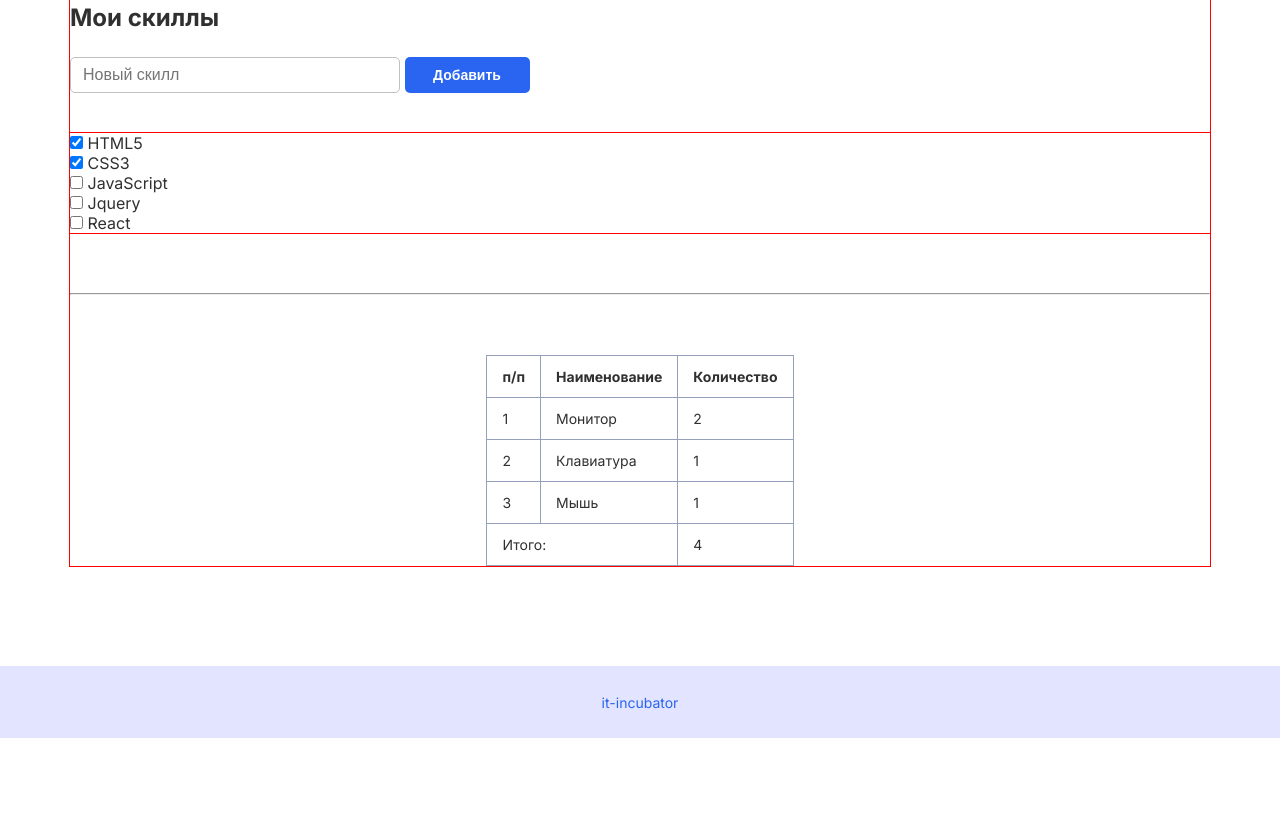
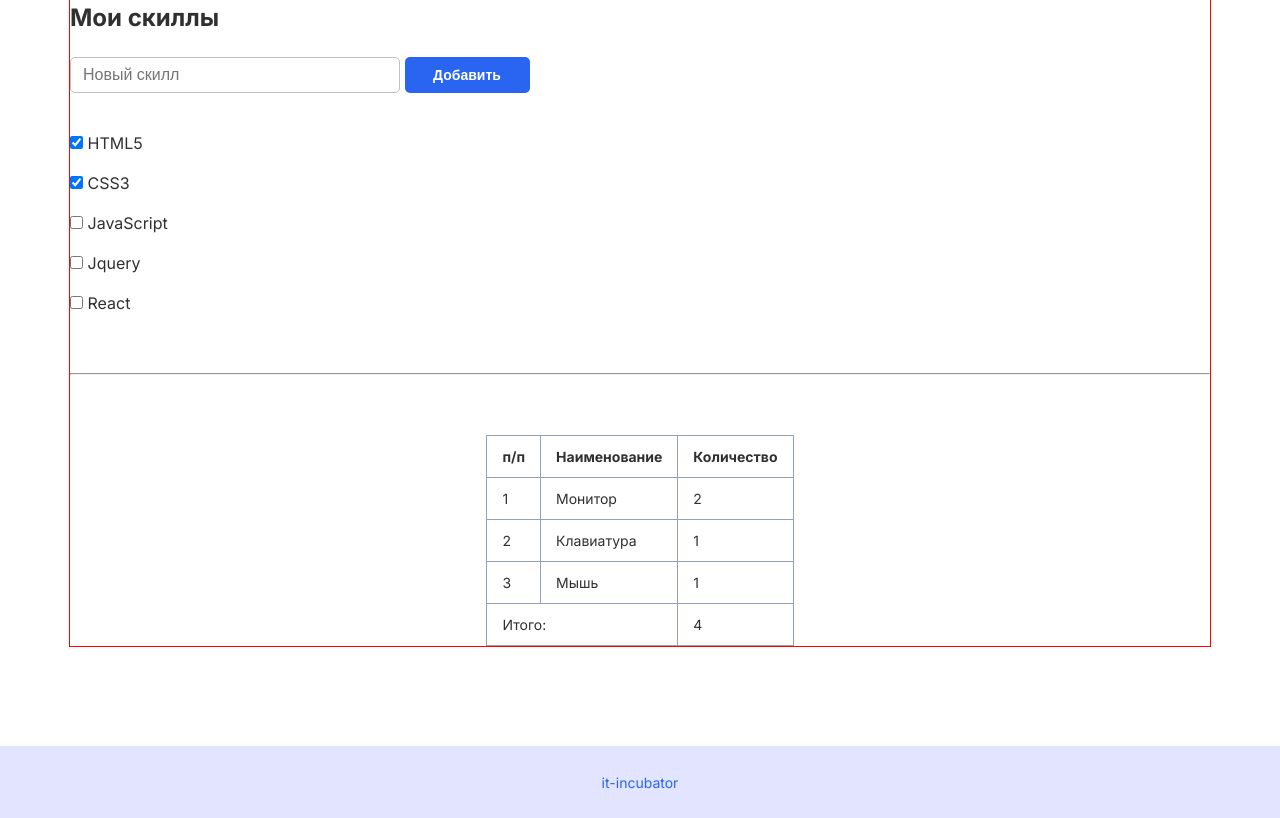
Before and after one commit to askmarrina/3-hw-with-auto-test-html-css-main, a plain HTML site: page index.html in a window 1280 px wide. Shown: the part 1288-2106 px from the top of the page. Before the commit the page ends 2026 px from the top, so only its background shows below. Drawn offline with Linux system fonts and the light colour scheme.

Commit message:
modification of third task-3

```diff
--- a/index.html
+++ b/index.html
@@ -61,8 +61,7 @@
 
                     <div class="skills-block" data-cy="hw3-skills-block-pre">
                         <div class="skills" data-cy="hw3-skills-pre">
-                            <div class="container">
-                                <div class="skills-wrapper">
+
                                     <label class="label" data-cy="hw3-label-pre" for="1">
                                         <input type="checkbox" checked name="" id="1">
                                         HTML5
@@ -87,8 +86,7 @@
                                         <input type="checkbox" name="" id="5">
                                         React
                                     </label>
-                                </div>
-                            </div>
+
                         </div>
 
                         <form>
--- a/style.css
+++ b/style.css
@@ -138,6 +138,9 @@ select:hover,
 .skills {
     /* 📍 Свойства flexbox для расположения элементов с классом .label */
     min-width: 520px;
+    display: flex;
+    flex-direction: column;
+    gap: 20px;
 
 }
 
@@ -148,11 +151,14 @@ select:hover,
     min-width: 520px;
 }
 
+
 .skills-wrapper {
     display: flex;
     flex-direction: column;
 
 }
+
+
 
 .label {
     font-weight: 400;
```
